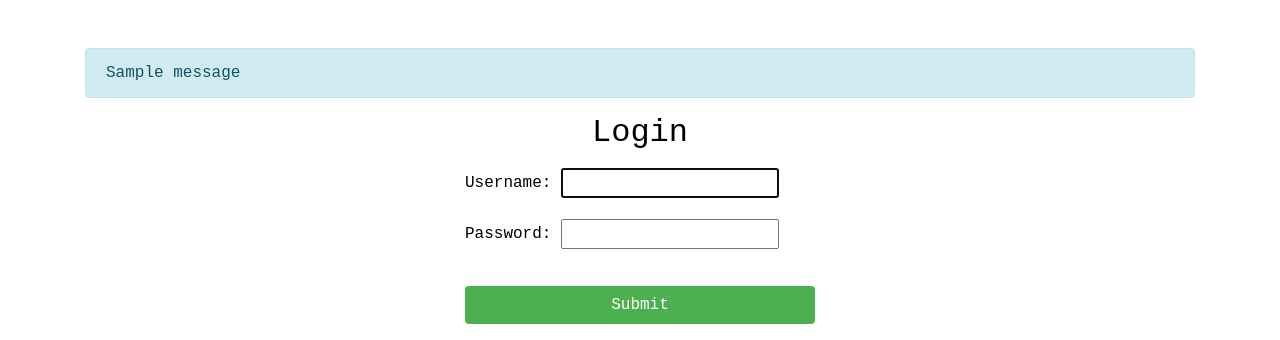
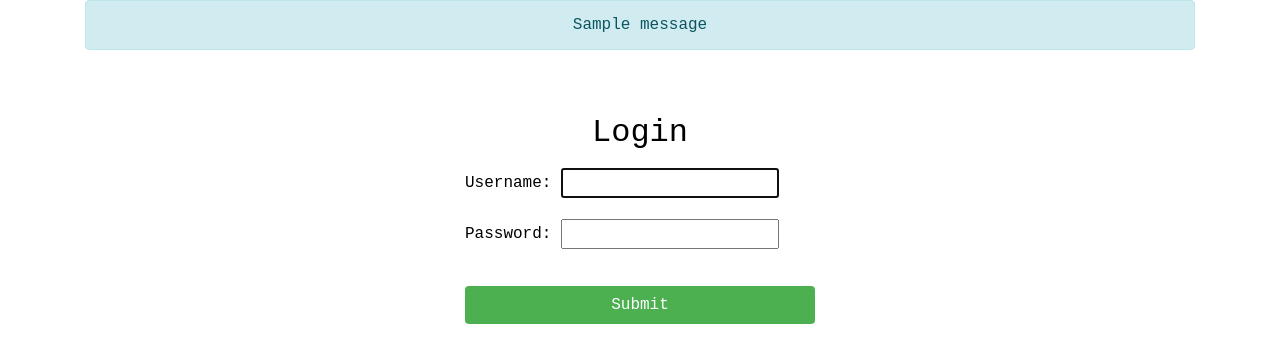
Before and after one commit to UCCS-CS4300-5300/Group2-fall2024, a Django app: page /accounts/login/ in a window 1280 px wide. Shown: the part 186-526 px from the top of the page. Run offline with Django 4.2, Linux system fonts and the light colour scheme; tables that the repository leaves empty hold one stand-in row (values such as "Sample post"); one stand-in notice (Sample message) is shown; some libraries are stand-ins or nearby versions.

Commit message:
made successful registration message more aesthetic

```diff
--- a/project/home/templates/registration/login.html
+++ b/project/home/templates/registration/login.html
@@ -9,17 +9,19 @@
     <h1>GamePlan Login</h1>
 </header>
 
+<!-- Display any messages -->
+{% if messages %}
+<div class="container justify-content-center">
+    <div class="alert alert-info text-center">
+        {% for message in messages %}
+            {{ message }}
+        {% endfor %}
+    </div>
+</div>
+{% endif %}
+
 <div class="container mt-5">
 
-
-    <!-- Display any messages -->
-    {% if messages %}
-        <div class="alert alert-info">
-            {% for message in messages %}
-                <div>{{ message }}</div>
-            {% endfor %}
-        </div>
-    {% endif %}
 
     <!-- Login Form -->
     <div class="row justify-content-center align-items-center">
```
